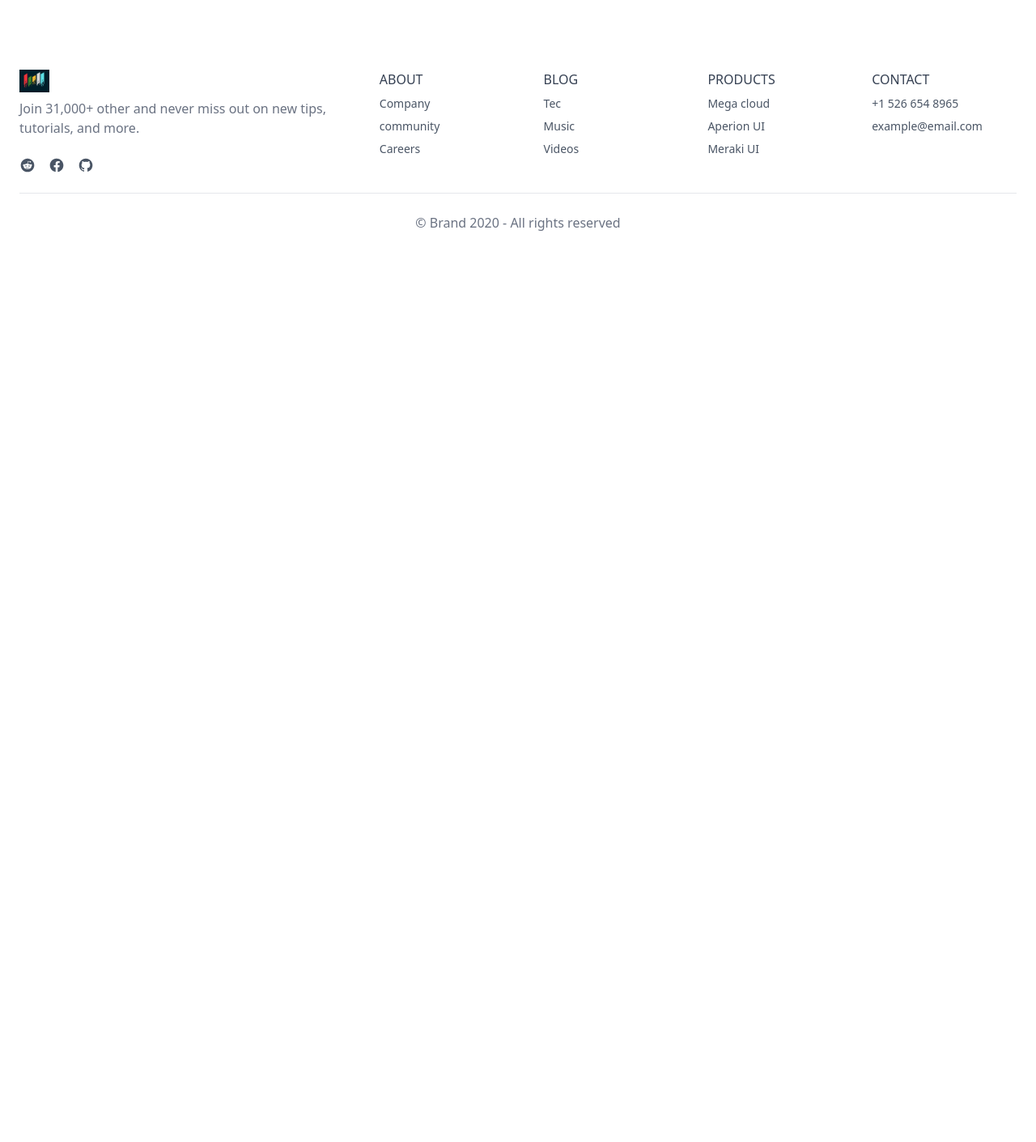
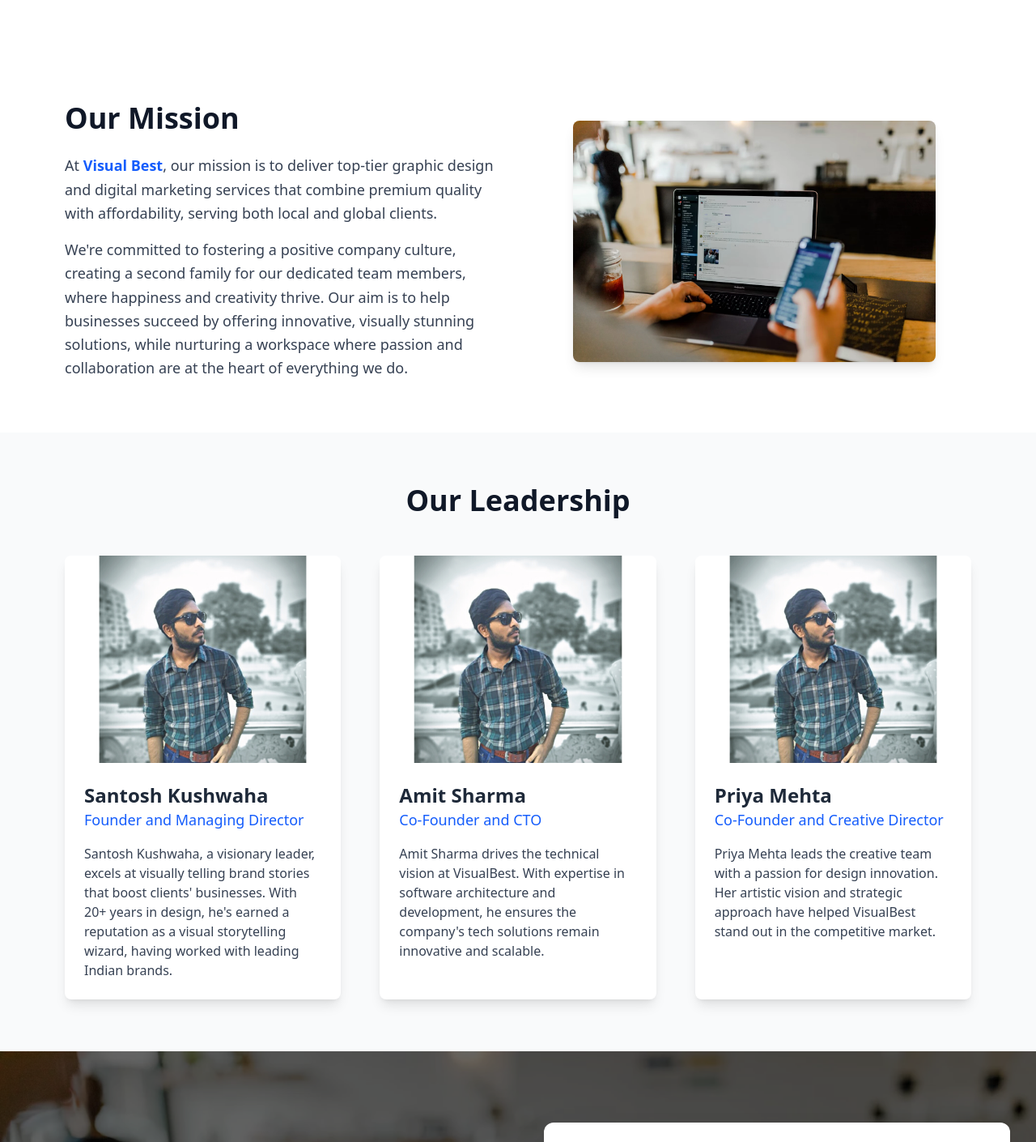
Before and after one commit to dcoder-nikhil0/Paletters, a React (Vite) app in the folder client/: page /about in a window 1280 px wide. Shown: the part 947-2357 px from the top of the page at 81% size. Before the commit the page ends 1258 px from the top, so only its background shows below. Built offline with nearby package versions, Linux system fonts and the light colour scheme.

Commit message:
About page done

```diff
--- /dev/null
+++ b/client/src/Components/About/AboutFounders.jsx
@@ -0,0 +1,65 @@
+import React from "react";
+import founder1 from "../../assets/me.png";
+// import founder2 from "../../assets/founder2.png";
+// import founder3 from "../../assets/founder3.png";
+
+const founders = [
+  {
+    img: founder1,
+    name: "Santosh Kushwaha",
+    title: "Founder and Managing Director",
+    description: `Santosh Kushwaha, a visionary leader, excels at visually telling brand stories
+      that boost clients' businesses. With 20+ years in design, he's earned a reputation as
+      a visual storytelling wizard, having worked with leading Indian brands.`,
+  },
+  {
+    img: founder1,
+    name: "Amit Sharma",
+    title: "Co-Founder and CTO",
+    description: `Amit Sharma drives the technical vision at VisualBest. With expertise in
+      software architecture and development, he ensures the company's tech solutions
+      remain innovative and scalable.`,
+  },
+  {
+    img: founder1,
+    name: "Priya Mehta",
+    title: "Co-Founder and Creative Director",
+    description: `Priya Mehta leads the creative team with a passion for design innovation.
+      Her artistic vision and strategic approach have helped VisualBest stand out
+      in the competitive market.`,
+  },
+];
+
+const AboutFounders = () => {
+  return (
+    <div className="bg-gray-50 py-16 px-6 md:px-12 lg:px-20">
+      <h2 className="text-4xl font-bold text-center text-gray-900 mb-12">
+        Our Leadership
+      </h2>
+
+      <div className="grid gap-12 md:grid-cols-2 lg:grid-cols-3 max-w-7xl mx-auto">
+        {founders.map((founder, index) => (
+          <div
+            key={index}
+            className="bg-white shadow-lg rounded-lg overflow-hidden transform transition hover:scale-105"
+          >
+            <img
+              src={founder.img}
+              alt={founder.name}
+              className="w-full h-64 object-cover"
+            />
+            <div className="p-6">
+              <h3 className="text-2xl font-semibold text-gray-800">
+                {founder.name}
+              </h3>
+              <p className="text-blue-600 text-lg">{founder.title}</p>
+              <p className="text-gray-700 mt-4">{founder.description}</p>
+            </div>
+          </div>
+        ))}
+      </div>
+    </div>
+  );
+};
+
+export default AboutFounders;
--- /dev/null
+++ b/client/src/Components/About/AboutMission.jsx
@@ -0,0 +1,42 @@
+import React from "react";
+import missionImg from "../../assets/bg.webp";
+
+const AboutMission = () => {
+  return (
+    <div className="bg-white py-16 px-6 md:px-12 lg:px-20">
+      <div className="max-w-7xl mx-auto flex flex-col md:flex-row items-center justify-between gap-12">
+
+        {/* Text Section */}
+        <div className="md:w-1/2">
+          <h2 className="text-4xl font-bold text-gray-900 mb-6">
+            Our Mission
+          </h2>
+          <p className="text-lg text-gray-700 leading-relaxed">
+            At <span className="font-semibold text-blue-600">Visual Best</span>, our mission is to deliver top-tier graphic
+            design and digital marketing services that combine premium quality
+            with affordability, serving both local and global clients.
+          </p>
+          <p className="text-lg text-gray-700 leading-relaxed mt-4">
+            We're committed to fostering a positive company culture, creating a
+            second family for our dedicated team members, where happiness and
+            creativity thrive. Our aim is to help businesses succeed by offering
+            innovative, visually stunning solutions, while nurturing a workspace
+            where passion and collaboration are at the heart of everything we do.
+          </p>
+        </div>
+
+        {/* Image Section */}
+        <div className="md:w-1/2 flex justify-center">
+          <img
+            src={missionImg}
+            alt="Mission Image"
+            className="w-full max-w-md rounded-lg shadow-lg"
+          />
+        </div>
+
+      </div>
+    </div>
+  );
+};
+
+export default AboutMission;
--- a/client/src/Pages/About.jsx
+++ b/client/src/Pages/About.jsx
@@ -2,13 +2,18 @@ import { Box } from '@mui/material'
 import React from 'react'
 import AboutHero from '../Components/About/AboutHero'
 import AboutValue from '../Components/About/AboutValue'
+import AboutMission from '../Components/About/AboutMission'
+import Form from '../Components/Contact/Form'
+import AboutFounders from '../Components/About/AboutFounders'
 
 const About = () => {
   return (
     <Box>
       <AboutHero />
       <AboutValue />
-      {/* <AboutMission /> */}
+      <AboutMission />
+      <AboutFounders />
+      <Form />
     </Box>
   )
 }
```
Also changed, not shown: client/src/assets/me.png (added).
